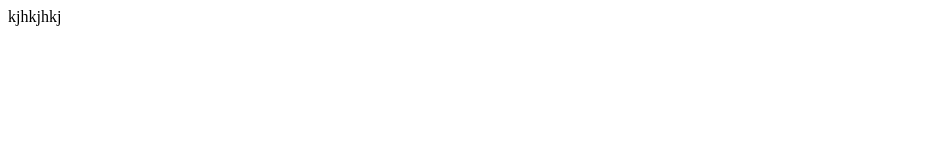
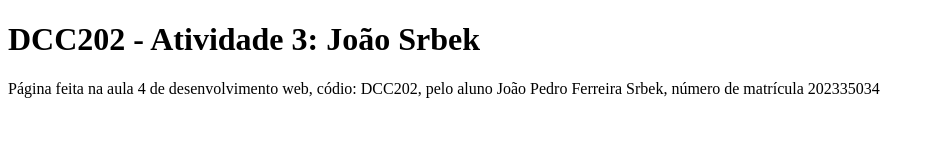
Before and after one commit to ufjf-dcc202/ufjf-dcc202-2023-3-b-atv3-JoaoSrbek, a website: page index.html in a window 1280 px wide. Shown: the whole page, without its empty margins (0-935 px from the left). Drawn offline with Linux system fonts and the light colour scheme.

Commit message:
adiciona título a main e um parágrafo

```diff
--- a/index.html
+++ b/index.html
@@ -6,7 +6,10 @@
     <title>DCC202 - Atividade 3: João Srbek</title>
 </head>
 <body>
-    <main>kjhkjhkj</main>
+    <main>
+        <h1>DCC202 - Atividade 3: João Srbek</h1>
+        <p>Página feita na aula 4 de desenvolvimento web, códio: DCC202, pelo aluno João Pedro Ferreira Srbek, número de matrícula 202335034</p>
+    </main>
 
 </body>
 </html>
```
